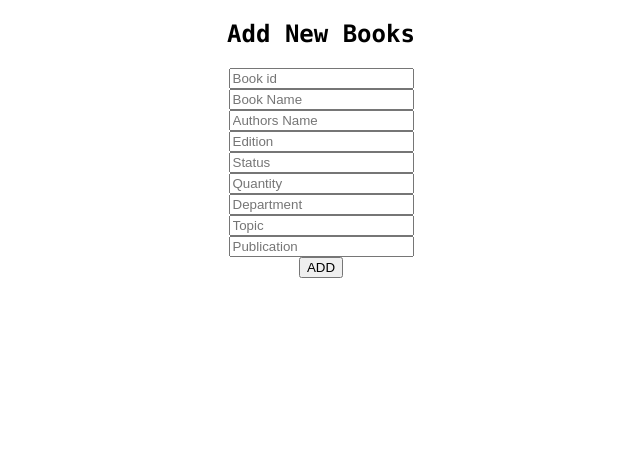
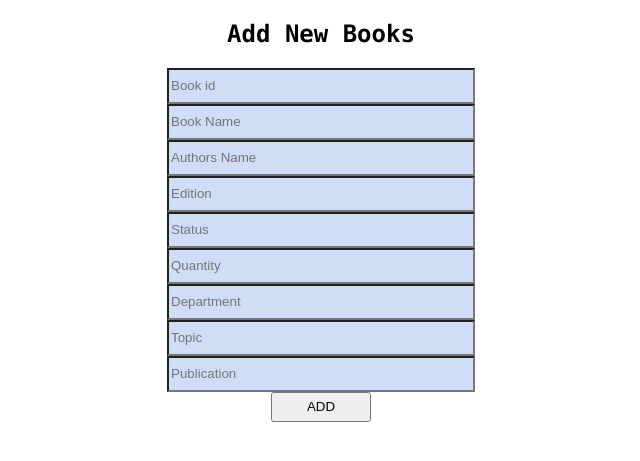
Before and after one commit to Tanim-Kabir/Libraby-Managment-System, a PHP site: page /add_book.php in a window 1280 px wide. Shown: the top 461 px of the page, without its empty margins (319-959 px from the left). Run offline with PHP 8.4, Linux system fonts and the light colour scheme.

Commit message:
modify height,width,color

```diff
--- a/add_book.php
+++ b/add_book.php
@@ -10,7 +10,21 @@
 <head>
 	<title>Books</title>
 	<meta name="viewport" content="width=device-width, initial-scale=1">
+    <style type="text/css">
+  .form-control
+    {
+    background-color: #004bd530;
+     color: #2a2a4b;
+    height: 30px;
+    width: 300px;
+    }
+    .btn_btn-default
+    {
+     height: 30px;
+    width: 100px;
+    }
 
+    </style>
 </head>
 <body>
 <div id="main">
```
